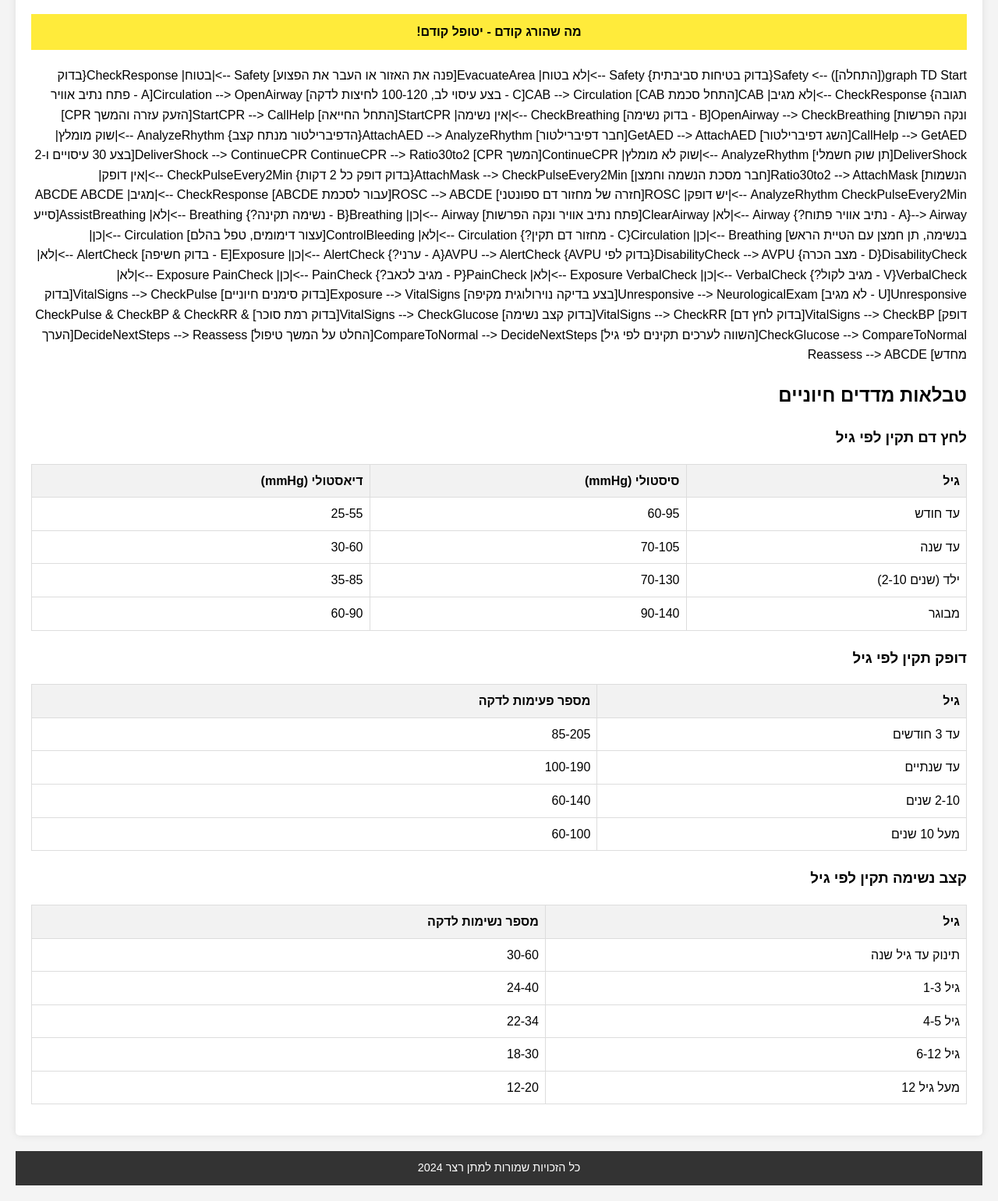
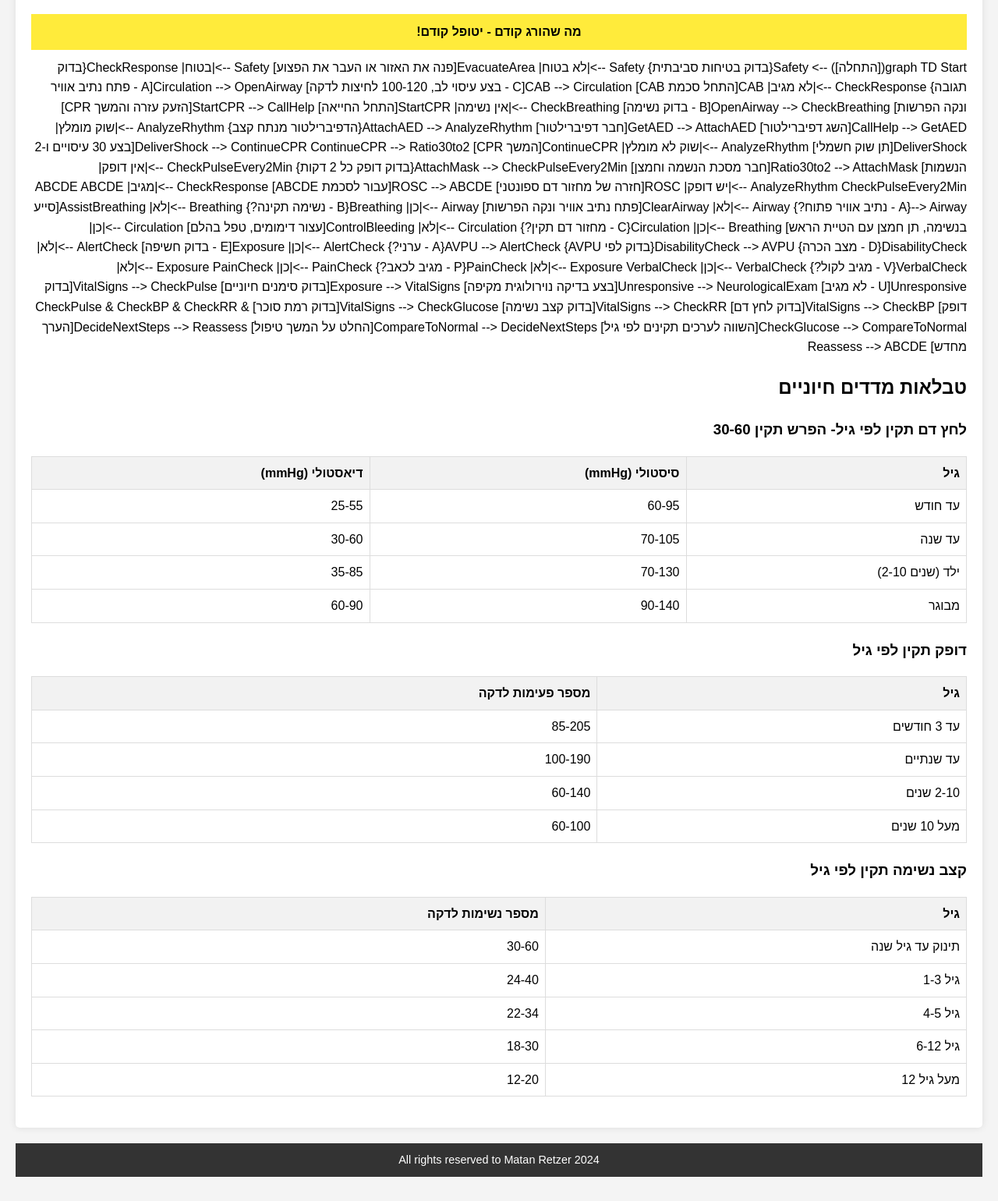
Before and after one commit to MatanRetzer/mada-helper, a plain HTML site: page index.html in a window 1280 px wide. Shown: the part 221-1761 px from the top of the page at 78% size. Drawn offline with Linux system fonts and the light colour scheme; a script that the page names is missing.

Commit message:
Add files via upload

```diff
--- a/index.html
+++ b/index.html
@@ -28,7 +28,7 @@
         .important-note {
             background-color: #ffeb3b;
             padding: 10px;
-            margin-bottom: 20px;
+            margin-bottom: 10px;
             font-weight: bold;
             text-align: center;
         }
@@ -51,7 +51,7 @@
             background-color: #f2f2f2;
         }
         .mermaid {
-            margin-bottom: 20px;
+            margin-bottom: 10px;
         }
         footer {
             text-align: center;
@@ -136,7 +136,7 @@ graph TD
         <section id="measurements">
             <h2>טבלאות מדדים חיוניים</h2>
 
-            <h3>לחץ דם תקין לפי גיל</h3>
+            <h3> לחץ דם תקין לפי גיל- הפרש תקין 30-60</h3>
             <table>
                 <tr>
                     <th>גיל</th>
@@ -220,7 +220,7 @@ graph TD
     </div>
 
     <footer>
-        כל הזכויות שמורות למתן רצר 2024
+        All rights reserved to Matan Retzer 2024
     </footer>
 
     <script>
```
